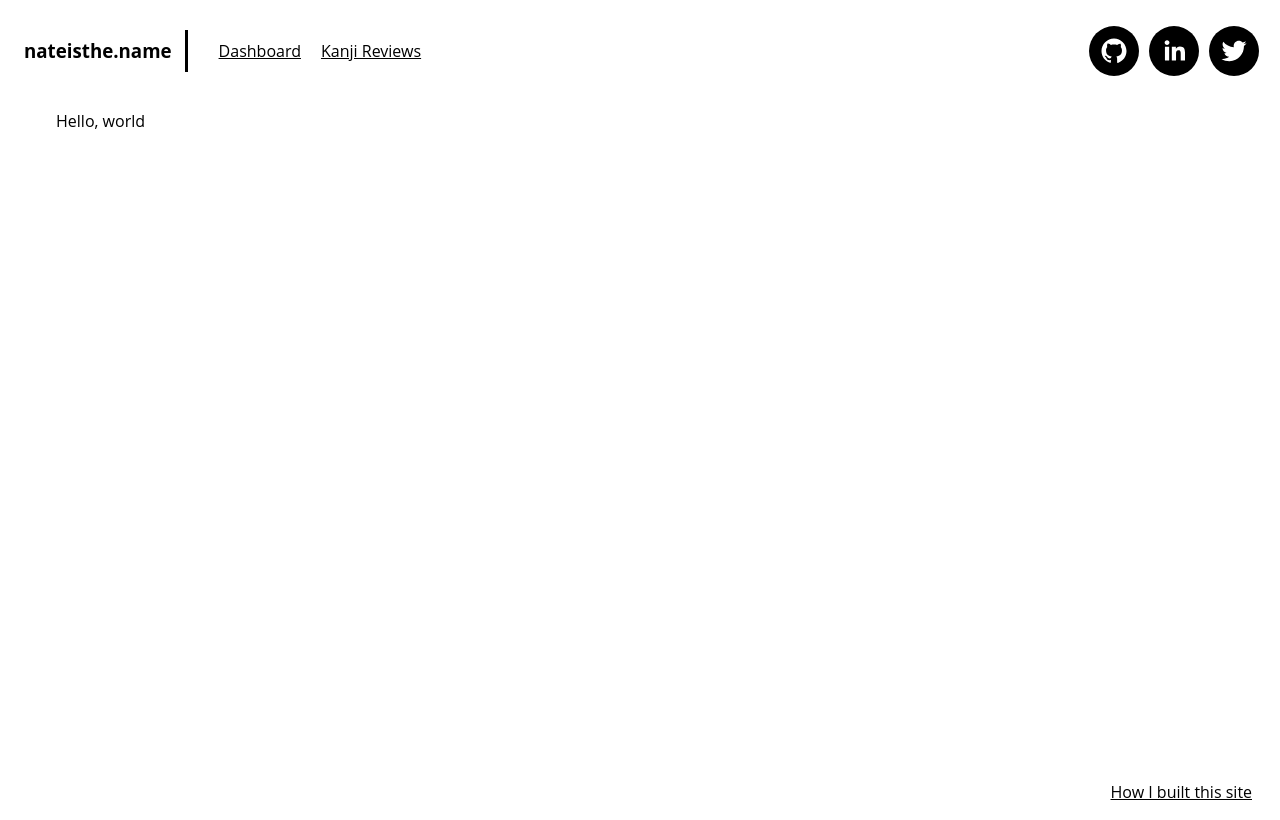
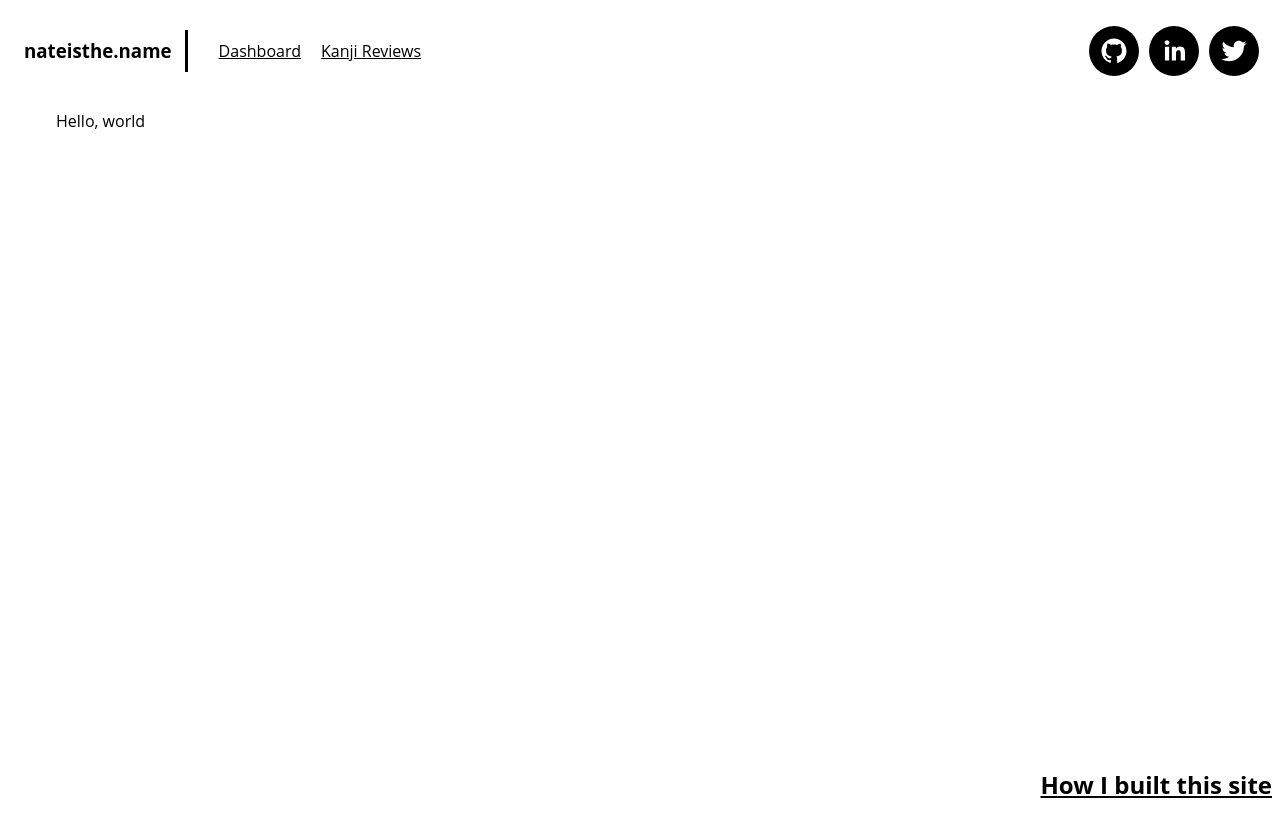
Before and after one commit to nathanbacon/nateisthename, a Gatsby site: page / in a window 1280 px wide. Built offline with nearby package versions, Linux system fonts and the light colour scheme; Gatsby itself is replaced by a stand-in of ours.

Commit message:
fixed footer

```diff
--- a/src/components/layout.js
+++ b/src/components/layout.js
@@ -67,7 +67,7 @@ export default function Layout({ children }) {
       <footer>
         <div>
           <a href={data.site.siteMetadata.howIBuiltThis}>
-            How I built this site
+            <h2>How I built this site</h2>
           </a>
         </div>
       </footer>
--- a/src/components/layout.scss
+++ b/src/components/layout.scss
@@ -2,6 +2,14 @@ $secondary-color: black;
 
 @import url(./styles/top-bar.scss);
 @import url(./styles/main.scss);
+
+html,
+body,
+#___gatsby,
+#gatsby-focus-wrapper,
+.root {
+  height: 100%;
+}
 
 body {
   font-family: "Open Sans";
@@ -23,7 +31,6 @@ body {
 }
 
 .root {
-  height: 100vh;
   display: flex;
   flex-direction: column;
 }
@@ -34,10 +41,12 @@ main {
 }
 
 footer {
+  margin-top: auto;
+  height: 3rem;
   flex-shrink: 0;
   display: flex;
   flex-direction: row-reverse;
-  padding: 0px 20px 5px 0px;
+  align-items: center;
 }
 
 a {
```
